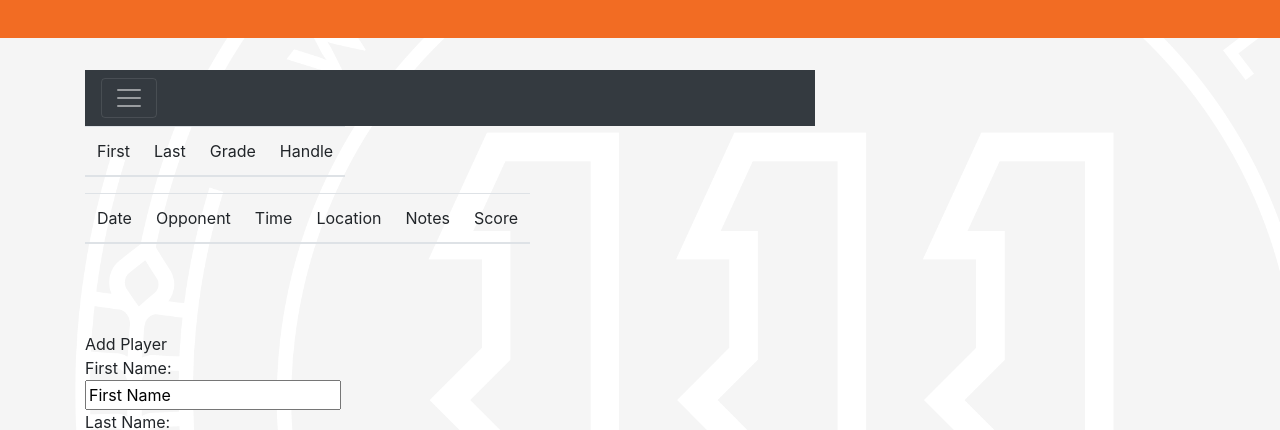
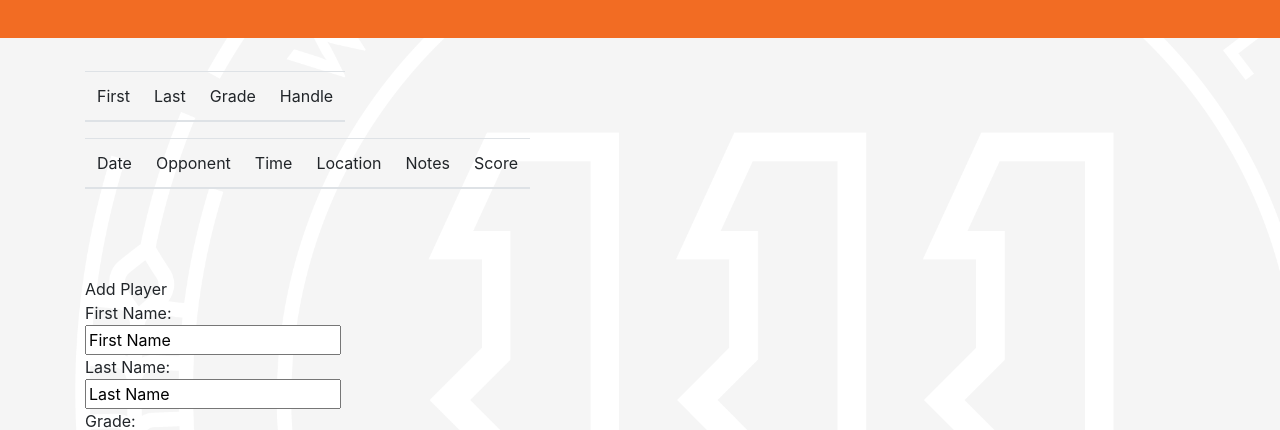
Before and after one commit to vdelariva/Fantastic4, a plain HTML site: page index.html in a window 1280 px wide. Shown: the part 337-767 px from the top of the page. Drawn offline with nearby package versions, Linux system fonts and the light colour scheme; no server answers.

Commit message:
youtubeupdate

```diff
--- a/index.html
+++ b/index.html
@@ -39,12 +39,9 @@
           <span class="text-muted">Toggleable via the navbar brand.</span>
         </div>
       </div>
-      <nav class="navbar navbar-dark bg-dark">
-        <button class="navbar-toggler" type="button" data-toggle="collapse" data-target="#navbarToggleExternalContent" aria-controls="navbarToggleExternalContent" aria-expanded="false" aria-label="Toggle navigation">
-          <span class="navbar-toggler-icon"></span>
-        </button>
-      </nav>
     </div>
+
+    <!--Nav bar -->
 
     <div class="pos-f-t col-4">
         <!--maps/or feed go in here-->
@@ -142,6 +139,7 @@
   </div>
   </div>
 
+  <iframe width="420" height="315" src='https://www.youtube.com/embed/aZj7DIEftPg?autoplay=1'></iframe>
 
 </div>
 
```
Also changed, not shown: 1 other file.
